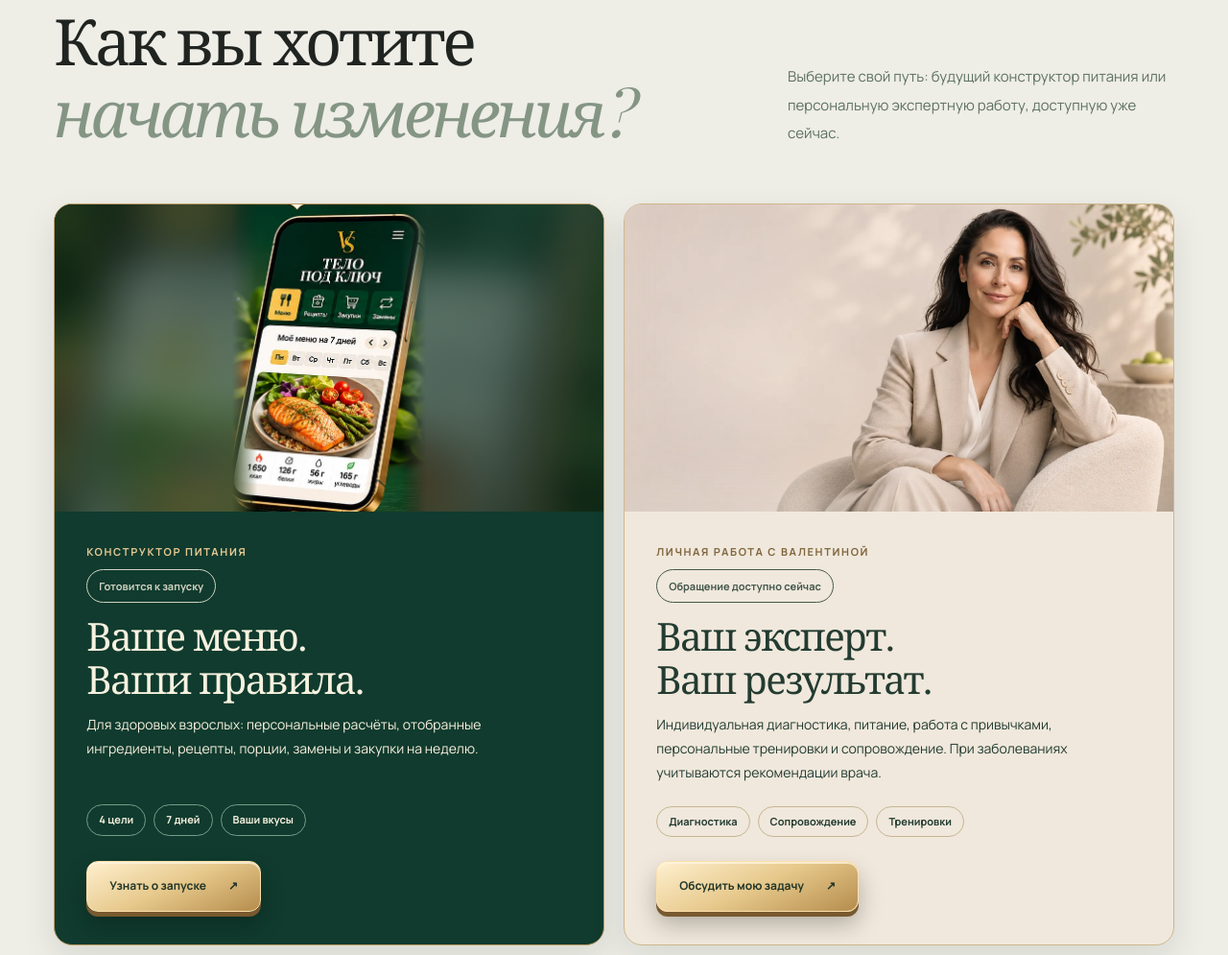
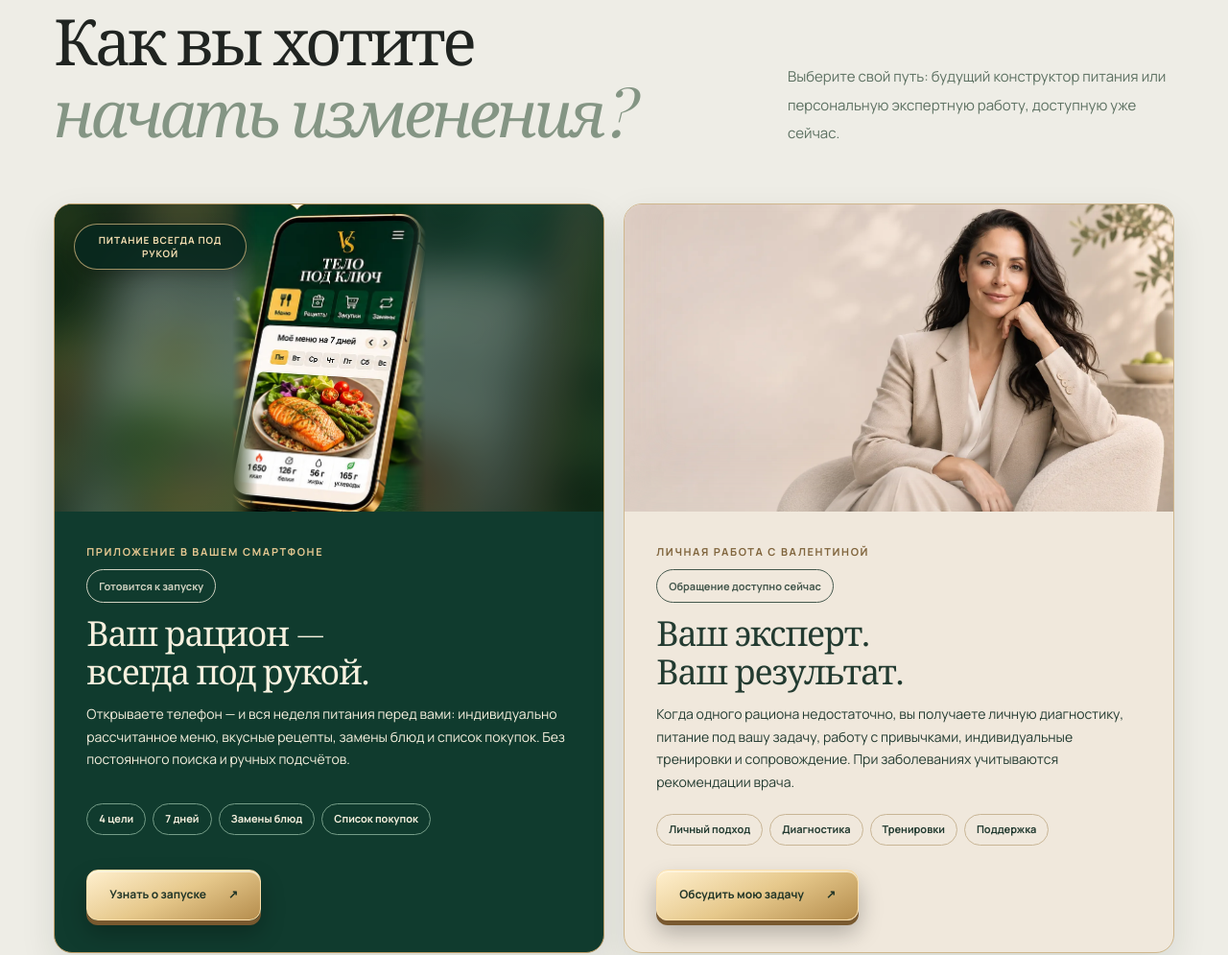
Before and after one commit to simakovavalentina789-cloud/telo-pod-kluch-site, a plain HTML site: page index.html in a window 1280 px wide. Shown: the part 10311-11306 px from the top of the page at 96% size. Drawn offline with nearby package versions, Linux system fonts and the light colour scheme; a web font is replaced by a local one.

Commit message:
Clarify smartphone app benefits and expert guidance in two-path conversion cards

```diff
--- a/index.html
+++ b/index.html
@@ -1452,6 +1452,27 @@ section[id],header[id]{scroll-margin-top:112px}
 
 /* V67b: use the approved phone visual rather than a browser-built replica. */
 .v67-format-choices .v67-app-visual>img{height:100%;width:auto;max-width:95%;object-fit:contain;display:block;position:relative;z-index:1;filter:drop-shadow(4px 10px 12px rgba(0,0,0,.26))}
+
+/* V69 — self-explanatory app and personal support offer; keep live text and CTAs. */
+.v67-format-choices .v67-app-visual .v68-phone-visual-label{
+  position:absolute;z-index:2;top:20px;left:20px;
+  max-width:180px;padding:9px 12px;border-radius:999px;
+  background:rgba(8,40,30,.9);border:1px solid rgba(218,188,129,.72);
+  color:#f4deb1;font:700 10px/1.4 var(--sans);
+  letter-spacing:.09em;text-align:center;pointer-events:none;
+  box-shadow:0 4px 16px rgba(0,0,0,.19);
+}
+.v67-format-choices .v67-path-info h3{font-size:clamp(33px,2.8vw,47px);line-height:1.1;letter-spacing:-.035em}
+.v67-format-choices .v67-path-info p{line-height:1.68}
+.v67-format-choices .v67-path-info .v36-path-tags{gap:7px}
+@media(max-width:900px){
+ .v67-format-choices .v67-path-info h3{font-size:clamp(29px,3.7vw,39px)}
+ .v67-format-choices .v67-app-visual .v68-phone-visual-label{font-size:9px;padding:7px 9px;top:13px;left:13px}
+}
+@media(max-width:650px){
+ .v67-format-choices .v67-path-info h3{font-size:clamp(34px,8.2vw,44px)}
+}
+
 </style>
 </head>
 <body>
@@ -1699,14 +1720,15 @@ section[id],header[id]{scroll-margin-top:112px}
 <div class="v17-format-head"><h2 id="formats-heading">Как вы хотите<br><em>начать изменения?</em></h2><p>Выберите свой путь: будущий конструктор питания или персональную экспертную работу, доступную уже сейчас.</p></div>
 <div class="v36-paths v67-format-choices">
 <article class="v36-path v67-path-app">
-  <div class="v67-format-visual v67-app-visual" role="img" aria-label="Иллюстративный экран будущего приложения «Тело под ключ»: недельное меню, рецепты, замены и покупки">
+  <div class="v67-format-visual v67-app-visual" role="img" aria-label="Иллюстративный экран будущего приложения «Тело под ключ» на смартфоне: недельное меню, рецепты, замены и покупки">
   <img src="assets/format-app-visual-v67.webp" alt="" loading="lazy" decoding="async" width="407" height="643">
+  <span class="v68-phone-visual-label" aria-hidden="true">ПИТАНИЕ ВСЕГДА ПОД РУКОЙ</span>
   </div>
-  <div class="v67-path-info"><span class="v36-path-kicker">КОНСТРУКТОР ПИТАНИЯ</span><span class="v36-path-status">Готовится к запуску</span><h3>Ваше меню.<br>Ваши правила.</h3><p>Для здоровых взрослых: персональные расчёты, отобранные ингредиенты, рецепты, порции, замены и закупки на неделю.</p><div class="v36-path-tags"><span>4 цели</span><span>7 дней</span><span>Ваши вкусы</span></div><a class="v36-path-action" href="https://t.me/Valysha_Schaste" target="_blank" rel="noopener noreferrer">Узнать о запуске <span aria-hidden="true">↗</span></a></div>
+  <div class="v67-path-info"><span class="v36-path-kicker">ПРИЛОЖЕНИЕ В ВАШЕМ СМАРТФОНЕ</span><span class="v36-path-status">Готовится к запуску</span><h3>Ваш рацион —<br>всегда под рукой.</h3><p>Открываете телефон — и вся неделя питания перед вами: индивидуально рассчитанное меню, вкусные рецепты, замены блюд и список покупок. Без постоянного поиска и ручных подсчётов.</p><div class="v36-path-tags"><span>4 цели</span><span>7 дней</span><span>Замены блюд</span><span>Список покупок</span></div><a class="v36-path-action" href="https://t.me/Valysha_Schaste" target="_blank" rel="noopener noreferrer">Узнать о запуске <span aria-hidden="true">↗</span></a></div>
 </article>
 <article class="v36-path v36-path-personal v67-path-expert">
   <div class="v67-format-visual v67-expert-visual"><img src="assets/hero-05-maintenance.webp" alt="Валентина Счастье — эксперт по питанию и сопровождению" loading="lazy" decoding="async"></div>
-  <div class="v67-path-info"><span class="v36-path-kicker">ЛИЧНАЯ РАБОТА С ВАЛЕНТИНОЙ</span><span class="v36-path-status">Обращение доступно сейчас</span><h3>Ваш эксперт.<br>Ваш результат.</h3><p>Индивидуальная диагностика, питание, работа с привычками, персональные тренировки и сопровождение. При заболеваниях учитываются рекомендации врача.</p><div class="v36-path-tags"><span>Диагностика</span><span>Сопровождение</span><span>Тренировки</span></div><a class="v36-path-action" href="https://t.me/Valysha_Schaste" target="_blank" rel="noopener noreferrer">Обсудить мою задачу <span aria-hidden="true">↗</span></a></div>
+  <div class="v67-path-info"><span class="v36-path-kicker">ЛИЧНАЯ РАБОТА С ВАЛЕНТИНОЙ</span><span class="v36-path-status">Обращение доступно сейчас</span><h3>Ваш эксперт.<br>Ваш результат.</h3><p>Когда одного рациона недостаточно, вы получаете личную диагностику, питание под вашу задачу, работу с привычками, индивидуальные тренировки и сопровождение. При заболеваниях учитываются рекомендации врача.</p><div class="v36-path-tags"><span>Личный подход</span><span>Диагностика</span><span>Тренировки</span><span>Поддержка</span></div><a class="v36-path-action" href="https://t.me/Valysha_Schaste" target="_blank" rel="noopener noreferrer">Обсудить мою задачу <span aria-hidden="true">↗</span></a></div>
 </article>
 </div><p class="v17-price-note">Приложение ещё не открыто для клиентов. Условия личной работы обсуждаются напрямую. На сайте нет оплаты и форм сбора контактов.</p>
 </div></section>
```
